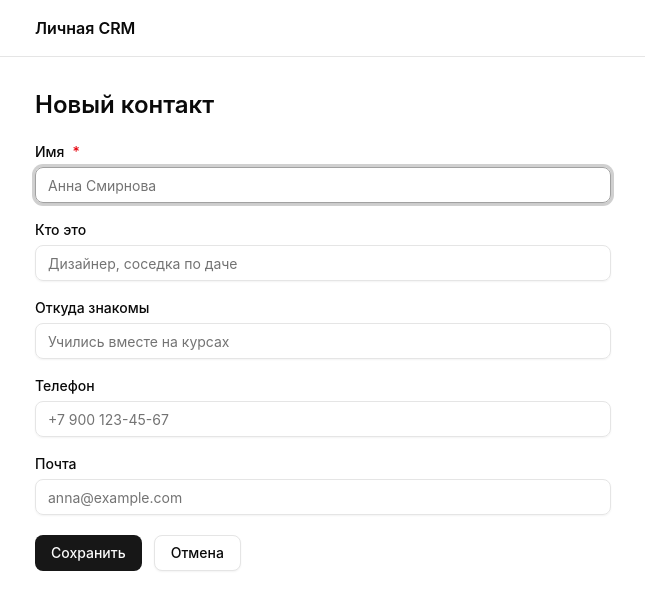
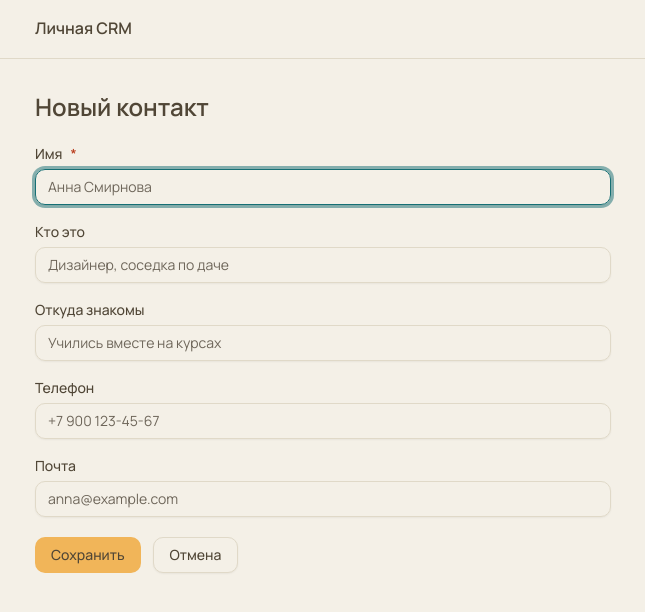
Before and after one commit to AnastasiaKonovalova/personal-crm, a Next.js app: page /contacts/new in a window 1280 px wide. Shown: the top 612 px of the page, without its empty margins (173-818 px from the left). Built offline with nearby package versions, Linux system fonts and the light colour scheme.

Commit message:
Map shadcn theme to design tokens and add brand fonts

```diff
--- a/src/app/globals.css
+++ b/src/app/globals.css
@@ -1,52 +1,78 @@
 @import "tailwindcss";
+@import "../design-system/tokens.css";
 
-/* shadcn/ui theme tokens (new-york, neutral) */
+/* Only design tokens: Tailwind's default palette is switched off, so a stray `text-red-500` does not compile.
+   shadcn/ui semantic colours point at design tokens. Names that exist in both systems
+   (accent, muted) follow shadcn's meaning in utilities: `bg-muted` is a quiet fill,
+   `text-muted-foreground` is the secondary text colour (design token --muted). */
+@theme inline {
+  --color-*: initial;
 
-:root {
-  --radius: 0.625rem;
-  --background: oklch(1 0 0);
-  --foreground: oklch(0.145 0 0);
-  --card: oklch(1 0 0);
-  --card-foreground: oklch(0.145 0 0);
-  --popover: oklch(1 0 0);
-  --popover-foreground: oklch(0.145 0 0);
-  --primary: oklch(0.205 0 0);
-  --primary-foreground: oklch(0.985 0 0);
-  --secondary: oklch(0.97 0 0);
-  --secondary-foreground: oklch(0.205 0 0);
-  --muted: oklch(0.97 0 0);
-  --muted-foreground: oklch(0.556 0 0);
-  --accent: oklch(0.97 0 0);
-  --accent-foreground: oklch(0.205 0 0);
-  --destructive: oklch(0.577 0.245 27.325);
-  --border: oklch(0.922 0 0);
-  --input: oklch(0.922 0 0);
-  --ring: oklch(0.708 0 0);
-}
+  /* shadcn/ui semantic colours */
+  --color-background: var(--bg);
+  --color-foreground: var(--ink);
+  --color-card: var(--surface);
+  --color-card-foreground: var(--ink);
+  --color-popover: var(--surface);
+  --color-popover-foreground: var(--ink);
+  --color-primary: var(--accent);
+  --color-primary-foreground: var(--ink);
+  --color-secondary: var(--surface-2);
+  --color-secondary-foreground: var(--ink);
+  --color-muted: var(--surface-2);
+  --color-muted-foreground: var(--muted);
+  --color-accent: var(--accent);
+  --color-accent-foreground: var(--ink);
+  --color-destructive: var(--danger);
+  --color-border: var(--line);
+  --color-input: var(--line);
+  --color-ring: var(--teal-deep);
 
-@theme inline {
-  --color-background: var(--background);
-  --color-foreground: var(--foreground);
-  --color-card: var(--card);
-  --color-card-foreground: var(--card-foreground);
-  --color-popover: var(--popover);
-  --color-popover-foreground: var(--popover-foreground);
-  --color-primary: var(--primary);
-  --color-primary-foreground: var(--primary-foreground);
-  --color-secondary: var(--secondary);
-  --color-secondary-foreground: var(--secondary-foreground);
-  --color-muted: var(--muted);
-  --color-muted-foreground: var(--muted-foreground);
-  --color-accent: var(--accent);
-  --color-accent-foreground: var(--accent-foreground);
-  --color-destructive: var(--destructive);
-  --color-border: var(--border);
-  --color-input: var(--input);
-  --color-ring: var(--ring);
-  --radius-sm: calc(var(--radius) - 4px);
-  --radius-md: calc(var(--radius) - 2px);
-  --radius-lg: var(--radius);
-  --radius-xl: calc(var(--radius) + 4px);
+  /* design-system colours without a shadcn counterpart */
+  --color-surface: var(--surface);
+  --color-surface-2: var(--surface-2);
+  --color-line: var(--line);
+  --color-ink: var(--ink);
+  --color-accent-deep: var(--accent-deep);
+  --color-accent-soft: var(--accent-soft);
+  --color-brown: var(--brown);
+  --color-teal: var(--teal);
+  --color-teal-deep: var(--teal-deep);
+  --color-teal-soft: var(--teal-soft);
+  --color-danger: var(--danger);
+  --color-danger-soft: var(--danger-soft);
+  --color-header-glass: var(--header-glass);
+  --color-menu-glass: var(--menu-glass);
+  --color-transparent: transparent;
+  --color-current: currentColor;
+
+  /* shadcn/ui radius scale on design tokens */
+  --radius-sm: var(--radius-burger);
+  --radius-md: var(--radius-burger);
+  --radius-lg: var(--radius-stat);
+  --radius-xl: var(--radius-card);
+
+  /* named spacing from the design system (gap-grid, p-pad-card …); the numeric 4px scale stays */
+  --spacing-chip: var(--space-chip);
+  --spacing-tag: var(--space-tag);
+  --spacing-button-icon: var(--space-button-icon);
+  --spacing-cta: var(--space-cta);
+  --spacing-grid: var(--space-grid);
+  --spacing-controls: var(--space-controls);
+  --spacing-heading: var(--space-heading);
+  --spacing-label: var(--space-label);
+  --spacing-cta-top: var(--space-cta-top);
+  --spacing-pad-stat: var(--pad-stat);
+  --spacing-pad-card: var(--pad-card);
+  --spacing-header-height: var(--header-height);
+  --spacing-hit-carousel: var(--hit-carousel);
+
+  --container-content: var(--content-max);
+  --container-narrow: var(--content-narrow);
+
+  /* fonts from next/font (layout.tsx). Space Grotesk has no Cyrillic, so Russian display text falls back to the system sans, as in the design system */
+  --font-display: var(--font-space-grotesk), sans-serif;
+  --font-sans: var(--font-manrope), system-ui, sans-serif;
 }
 
 @layer base {
@@ -54,6 +80,10 @@
     @apply border-border outline-ring/50;
   }
   body {
-    @apply bg-background text-foreground;
+    @apply bg-background font-sans text-foreground;
+    line-height: 1.6;
+  }
+  ::selection {
+    @apply bg-accent text-ink;
   }
 }
--- a/src/app/layout.tsx
+++ b/src/app/layout.tsx
@@ -1,6 +1,19 @@
 import type { Metadata } from "next";
+import { Manrope, Space_Grotesk } from "next/font/google";
 import Link from "next/link";
 import "./globals.css";
+
+// Brand fonts; globals.css maps them to font-display / font-sans
+const spaceGrotesk = Space_Grotesk({
+  subsets: ["latin"],
+  weight: ["400", "500", "600", "700"],
+  variable: "--font-space-grotesk",
+});
+const manrope = Manrope({
+  subsets: ["latin", "cyrillic"],
+  weight: ["400", "500", "600", "700", "800"],
+  variable: "--font-manrope",
+});
 
 export const metadata: Metadata = {
   title: "Личная CRM",
@@ -9,7 +22,7 @@ export const metadata: Metadata = {
 
 export default function RootLayout({ children }: Readonly<{ children: React.ReactNode }>) {
   return (
-    <html lang="ru">
+    <html lang="ru" className={`${spaceGrotesk.variable} ${manrope.variable}`}>
       <body className="min-h-screen antialiased">
         <header className="border-b">
           <div className="mx-auto flex max-w-4xl items-center px-4 py-4">
--- /dev/null
+++ b/src/design-system/tokens.css
@@ -0,0 +1,113 @@
+/* Design tokens from ak-design-system (tokens/tokens.json), plus app tokens marked "app".
+   Edit the values here; Tailwind utilities read them through globals.css.
+   Font families come from next/font in globals.css, not from here. */
+
+/* Plain variables: colours, spacing, sizes, motion. Mapped to Tailwind in globals.css. */
+:root {
+  /* colour */
+  --bg: #f4f0e7;
+  --surface: #fbf8f1;
+  --surface-2: #ede7d8;
+  --line: #e0d9c8;
+  --ink: #504636;
+  --muted: #6e665a;
+  --accent: #f1b559;
+  --accent-deep: #d99a36;
+  --accent-soft: #fbeac8;
+  --brown: #7a5a33;
+  --on-accent: #ffffff;
+  --teal: #27aab1;
+  --teal-deep: #166f74;
+  --teal-soft: #e1f3f4;
+  --aurora-gold: #f6ce80;
+  --header-glass: rgba(244, 240, 231, 0.82);
+  --menu-glass: rgba(244, 240, 231, 0.97);
+  --danger: #b93c1c;      /* app: error text and borders, ~5:1 on bg */
+  --danger-soft: #fbe9e3; /* app: tint behind an invalid field */
+  /* spacing */
+  --space-chip: 4px;
+  --space-tag: 8px;
+  --space-button-icon: 9px;
+  --space-cta: 12px;
+  --space-glance: 14px;
+  --space-grid: 16px;
+  --space-controls: 20px;
+  --space-heading: 24px;
+  --space-nav: 28px;
+  --space-label: 30px;
+  --space-cta-top: 34px;
+  --gutter: 52px;
+  --pad-stat: 26px;
+  --pad-card: 30px;
+  --pad-cell: 32px;
+  --pad-case: 42px;
+  --pad-contact: 76px;
+  --section-y: 96px;
+  --header-height: 70px;
+  /* size */
+  --content-max: 1180px;
+  --content-narrow: 760px; /* app: contact card and forms column */
+  --hit-carousel: 44px;
+  --hit-burger: 40px;
+  --hit-icon-button: 48px;
+  --rule-label: 30px;
+}
+
+/* Radius, shadow, easing and type share Tailwind's theme namespaces, so they are defined as theme
+   variables: each one is both a CSS variable (var(--radius-pill)) and a utility (rounded-pill). */
+@theme {
+  --radius-pill: 100px;
+  --radius-burger: 10px;
+  --radius-stat: 18px;
+  --radius-card: 20px;
+  --radius-case: 24px;
+  --radius-contact: 28px;
+  --radius-photo: 30px;
+  --radius-round: 50%;
+
+  --shadow-photo: 0 34px 80px -36px rgba(60, 44, 20, 0.55);
+  --shadow-case-hover: 0 30px 70px -40px rgba(207, 146, 36, 0.5);
+
+  --ease-spring: cubic-bezier(.34, 1.4, .5, 1);
+  --ease-slide: cubic-bezier(.4, 0, .2, 1);
+
+  /* type styles from tokens.json (text-<style>); fluid titles use clamp() as in the mockups */
+  --text-page-title: clamp(30px, 4.4vw, 52px);
+  --text-page-title--line-height: 1.05;
+  --text-page-title--letter-spacing: -0.025em;
+  --text-empty-title: clamp(24px, 3.2vw, 34px);
+  --text-empty-title--line-height: 1.1;
+  --text-empty-title--letter-spacing: -0.02em;
+  --text-notes-title: clamp(22px, 2.6vw, 28px);
+  --text-notes-title--line-height: 1.2;
+  --text-notes-title--letter-spacing: -0.02em;
+  --text-brand: 17px;
+  --text-brand--line-height: 1.6;
+  --text-counter: 14px;
+  --text-counter--line-height: 1.6;
+  --text-counter--letter-spacing: 0.04em;
+  --text-eyebrow: 12.5px;
+  --text-eyebrow--line-height: 1.6;
+  --text-eyebrow--letter-spacing: 0.14em;
+  --text-kicker: 12.5px;
+  --text-kicker--line-height: 1.6;
+  --text-kicker--letter-spacing: 0.1em;
+  --text-pill: 12.5px;
+  --text-pill--line-height: 1.6;
+  --text-pill--letter-spacing: 0.04em;
+  --text-badge: 11px;
+  --text-badge--line-height: 1.6;
+  --text-badge--letter-spacing: 0.1em;
+  --text-body-lg: 17px;
+  --text-body-lg--line-height: 1.6;
+  --text-body: 15.5px;
+  --text-body--line-height: 1.6;
+  --text-meta: 14.5px; /* app: secondary text in list rows */
+  --text-meta--line-height: 1.6;
+  --text-button: 15px;
+  --text-button--line-height: 1.6;
+  --text-nav: 14px;
+  --text-nav--line-height: 1.6;
+  --text-caption: 13px;
+  --text-caption--line-height: 1.6;
+}
```
Also changed, not shown: design/README.md.
